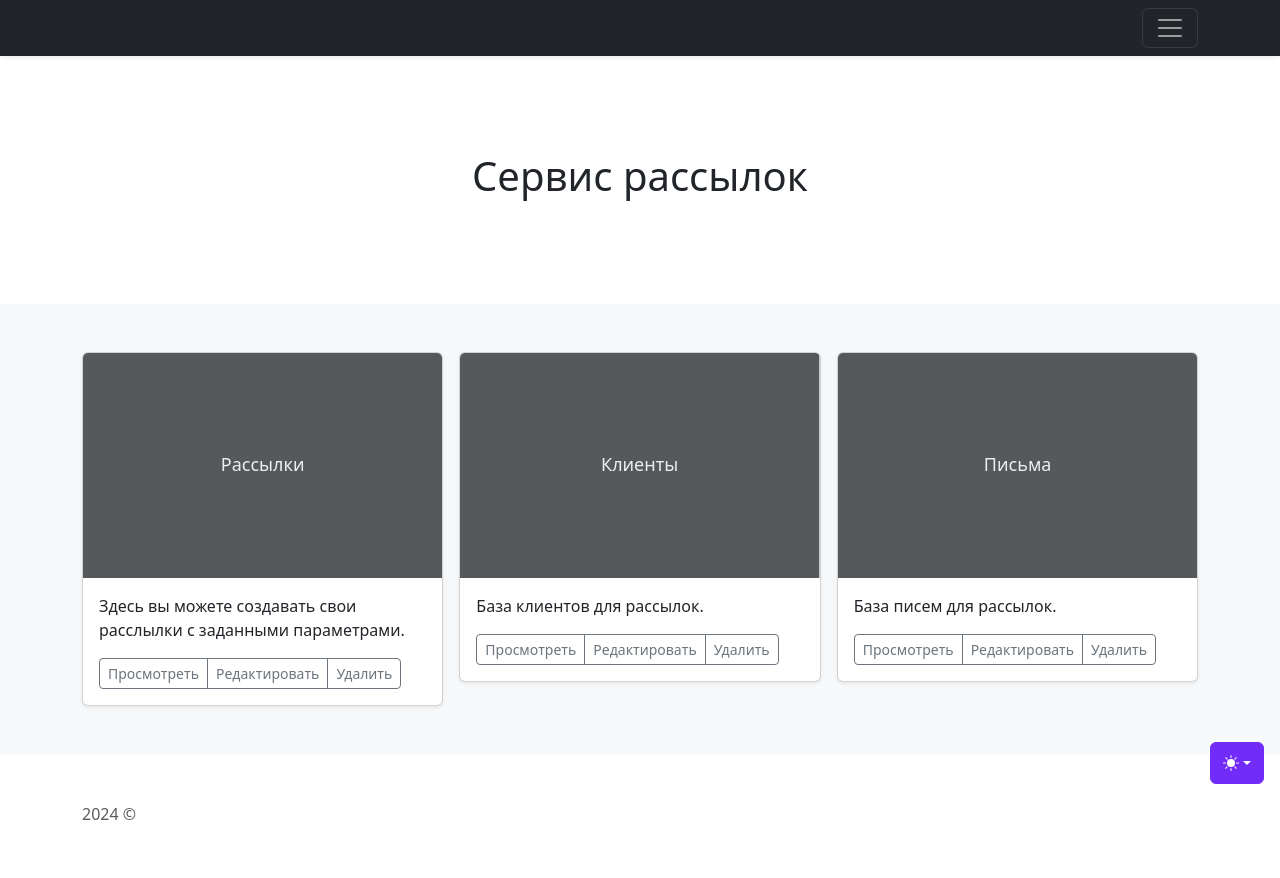
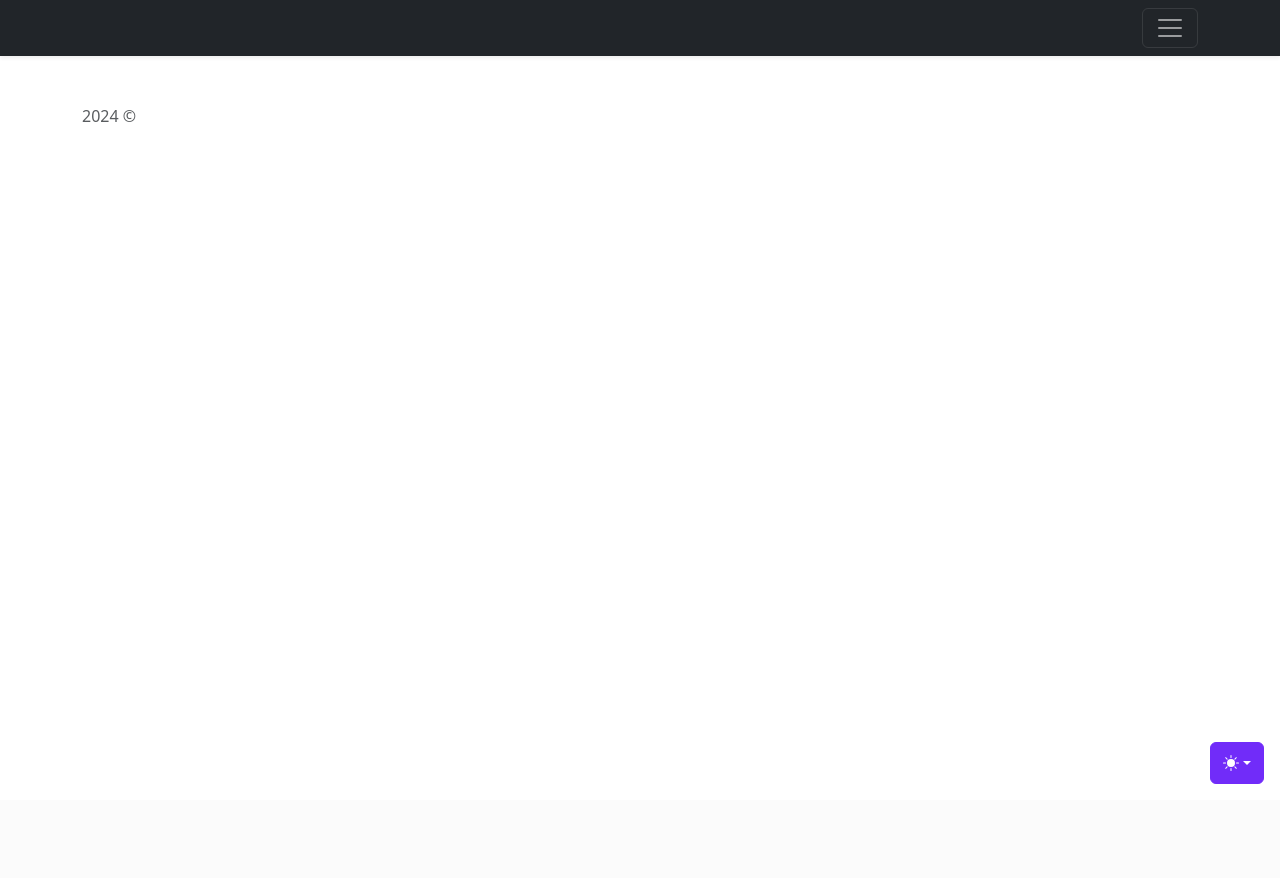
Before and after one commit to valyaplotnikova/mailing_servis, a Django app: page / in a window 1280 px wide. After the commit the page ends 784 px from the top, so only its background shows below. Run offline with Django 5.2, Linux system fonts and the light colour scheme; some libraries are stand-ins or nearby versions.

Commit message:
update html files

```diff
--- a/mailing/templates/mailing/base.html
+++ b/mailing/templates/mailing/base.html
@@ -90,91 +90,8 @@
 
 {% include 'mailing/includes/inc_menu.html' %}
 
-<main>
-
-    <section class="py-5 text-center container">
-        <div class="row py-lg-5">
-            <div class="col-lg-6 col-md-8 mx-auto">
-                <h1 class="fw-light">Сервис рассылок</h1>
-
-                    <!--<a href="#" class="btn btn-primary my-2">Main call to action</a>-->
-                    <!--<a href="#" class="btn btn-secondary my-2">Secondary action</a>-->
-            </div>
-        </div>
-    </section>
-
-    <div class="album py-5 bg-body-tertiary">
-        <div class="container">
-
-            <div class="row row-cols-1 row-cols-sm-2 row-cols-md-3 g-3">
-                <div class="col">
-                    <div class="card shadow-sm">
-                        <svg class="bd-placeholder-img card-img-top" width="100%" height="225"
-                             xmlns="http://www.w3.org/2000/svg" role="img" aria-label="Placeholder: Thumbnail"
-                             preserveAspectRatio="xMidYMid slice" focusable="false"><title>Placeholder</title>
-                            <rect width="100%" height="100%" fill="#55595c"/>
-                            <text x="50%" y="50%" fill="#eceeef" dy=".3em">Рассылки</text>
-                        </svg>
-                        <div class="card-body">
-                            <p class="card-text">Здесь вы можете создавать свои расслылки с заданными параметрами.</p>
-                            <div class="d-flex justify-content-between align-items-center">
-                                <div class="btn-group">
-                                    <button type="button" class="btn btn-sm btn-outline-secondary">Просмотреть</button>
-                                    <button type="button" class="btn btn-sm btn-outline-secondary">Редактировать</button>
-                                  <button type="button" class="btn btn-sm btn-outline-secondary">Удалить</button>
-                                </div>
-
-                            </div>
-                        </div>
-                    </div>
-                </div>
-                <div class="col">
-                    <div class="card shadow-sm">
-                        <svg class="bd-placeholder-img card-img-top" width="100%" height="225"
-                             xmlns="http://www.w3.org/2000/svg" role="img" aria-label="Placeholder: Thumbnail"
-                             preserveAspectRatio="xMidYMid slice" focusable="false"><title>Placeholder</title>
-                            <rect width="100%" height="100%" fill="#55595c"/>
-                            <text x="50%" y="50%" fill="#eceeef" dy=".3em">Клиенты</text>
-                        </svg>
-                        <div class="card-body">
-                            <p class="card-text">База клиентов для рассылок.</p>
-                            <div class="d-flex justify-content-between align-items-center">
-                                <div class="btn-group">
-                                    <button type="button" class="btn btn-sm btn-outline-secondary">Просмотреть</button>
-                                    <button type="button" class="btn btn-sm btn-outline-secondary">Редактировать</button>
-                                  <button type="button" class="btn btn-sm btn-outline-secondary">Удалить</button>
-                                </div>
-
-                            </div>
-                        </div>
-                    </div>
-                </div>
-                <div class="col">
-                    <div class="card shadow-sm">
-                        <svg class="bd-placeholder-img card-img-top" width="100%" height="225"
-                             xmlns="http://www.w3.org/2000/svg" role="img" aria-label="Placeholder: Thumbnail"
-                             preserveAspectRatio="xMidYMid slice" focusable="false"><title>Placeholder</title>
-                            <rect width="100%" height="100%" fill="#55595c"/>
-                            <text x="50%" y="50%" fill="#eceeef" dy=".3em">Письма</text>
-                        </svg>
-                        <div class="card-body">
-                            <p class="card-text">База писем для рассылок.</p>
-                            <div class="d-flex justify-content-between align-items-center">
-                                <div class="btn-group">
-                                    <button type="button" class="btn btn-sm btn-outline-secondary">Просмотреть</button>
-                                    <button type="button" class="btn btn-sm btn-outline-secondary">Редактировать</button>
-                                  <button type="button" class="btn btn-sm btn-outline-secondary">Удалить</button>
-                                </div>
-
-                            </div>
-                        </div>
-                    </div>
-                </div>
-            </div>
-        </div>
-    </div>
-
-</main>
+{% block content %}
+{% endblock %}
 
 <footer class="text-body-secondary py-5">
   <div class="container">
--- a/mailing/templates/mailing/includes/inc_menu.html
+++ b/mailing/templates/mailing/includes/inc_menu.html
@@ -9,8 +9,8 @@
                 <div class="col-sm-4 offset-md-1 py-4">
                     <h4>Меню</h4>
                     <ul class="list-unstyled">
-                        <li><a href="#" class="text-white">Рассылки</a></li>
-                        <li><a href="#" class="text-white">Клиенты</a></li>
+                        <li><a href="" class="text-white">Рассылки</a></li>
+                        <li><a href="{% url 'client_list' %}" class="text-white">Клиенты</a></li>
                         <li><a href="#" class="text-white">Письма</a></li>
                     </ul>
                 </div>
```
